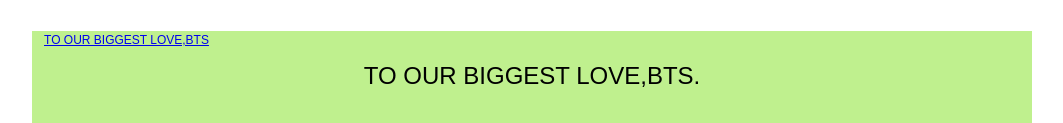
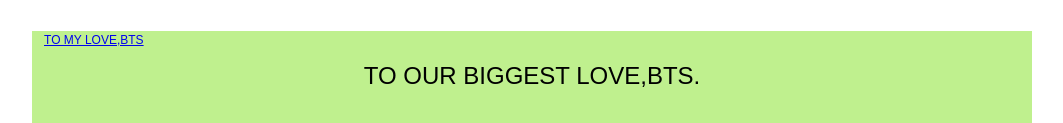
Before and after one commit to Elisa613/Elisa613.github.io, a plain HTML site: page docs/assignments/final/about them.html in a window 1280 px wide. Shown: the part 669-792 px from the top of the page, without its empty margins (108-1171 px from the left). Drawn offline with Linux system fonts and the light colour scheme; files that its build step writes are made by us from their sources.

Commit message:
Update about them.html

```diff
--- a/docs/assignments/final/about them.html
+++ b/docs/assignments/final/about them.html
@@ -51,7 +51,7 @@
 <table width="1000" height="500">
 　<tr><td align="center">
 	<font size="5"> TO OUR BIGGEST LOVE,BTS.</td></tr></font>
-	<a href="to my biggest love bts.html" title="TO OUR MY LOVE,BTS ">TO OUR BIGGEST LOVE,BTS</a><br></br>
+	<a href="to my biggest love bts.html" title="TO MY LOVE,BTS ">TO MY LOVE,BTS</a><br></br>
 </table>
 </footer><!-- .footer -->
 
```
